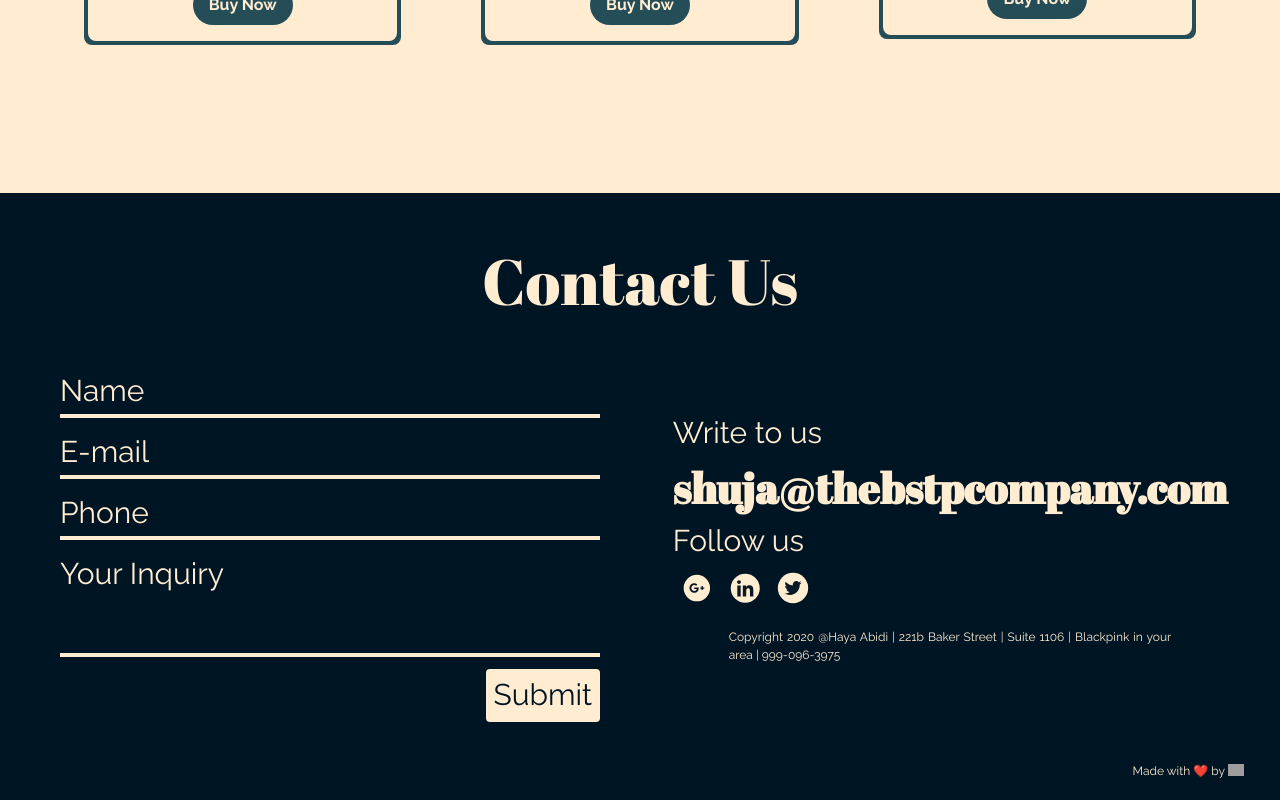
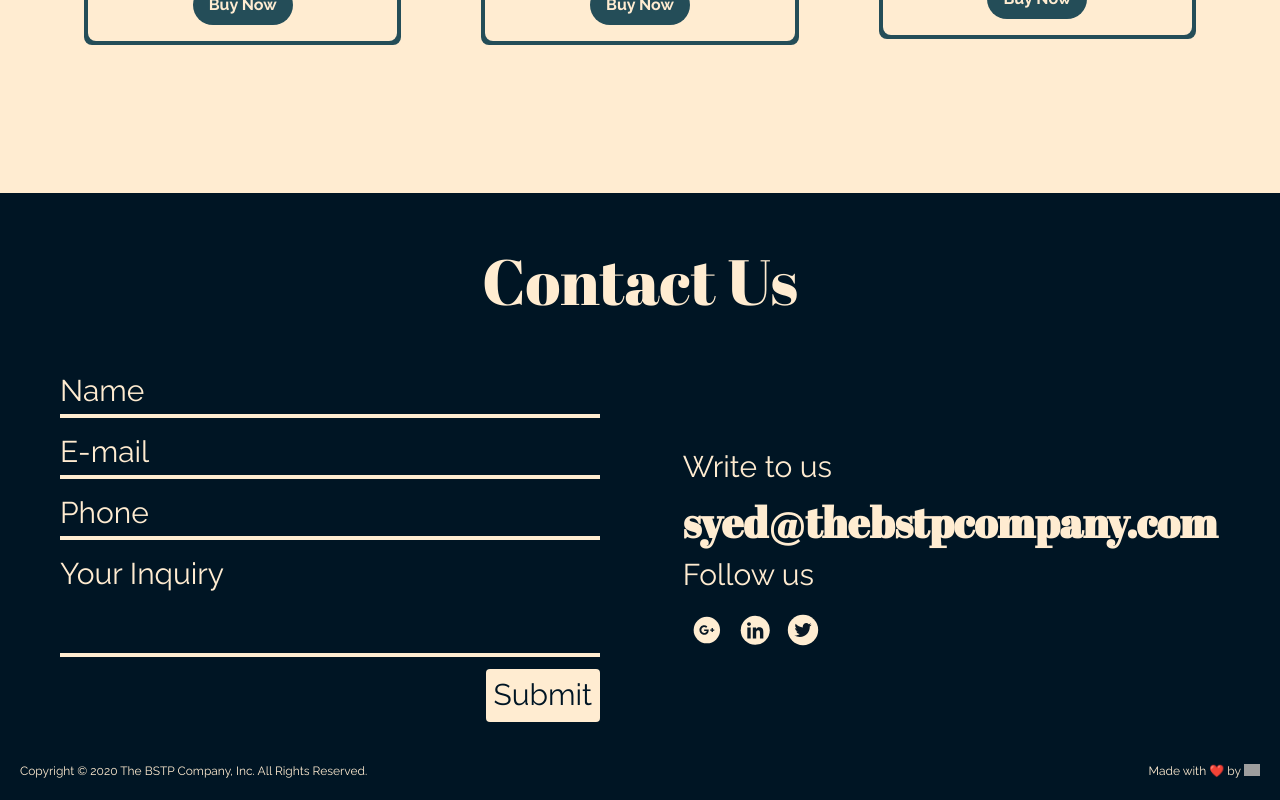
Before and after one commit to akshay-nm/thebstpcompany.com, a React (Create React App) app: page / in a window 1280 px wide. Shown: the part 2466-3266 px from the top of the page. Built offline with nearby package versions, Linux system fonts and the light colour scheme; grey boxes are pictures that could not be loaded.

Commit message:
Update email, fix social media profile sizes

```diff
--- a/src/components/contact-us/ContactUs.js
+++ b/src/components/contact-us/ContactUs.js
@@ -1,4 +1,4 @@
-import React from 'react';
+import React from 'react'
 import google from './google.svg'
 import linkedin from './linkedin.svg'
 import twitter from './twitter.svg'
@@ -6,44 +6,96 @@ import twitter from './twitter.svg'
 const ContactUs = () => {
   return (
     <div className='bg-secondary text-primary pt-10 pb-5 px-5'>
-      <div className='text-center text-contact-us-header font-heading'>Contact Us</div>
+      <div className='text-center text-contact-us-header font-heading'>
+        Contact Us
+      </div>
       <div className='grid grid-cols-1 md:grid-cols-2 p-10 gap-20 text-contact-us-content'>
         <div className='flex items-center justify-center'>
           <div>
-            <input className='border-primary placeholder-primary border-b-4 mb-3 bg-secondary w-full' placeholder='Name' type='text' id='name' />
-            <input className='border-primary placeholder-primary border-b-4 mb-3 bg-secondary w-full' placeholder='E-mail' type='text' id='email' />
-            <input className='border-primary placeholder-primary border-b-4 mb-3 bg-secondary w-full' placeholder='Phone' type='text' id='phone' />
+            <input
+              className='border-primary placeholder-primary border-b-4 mb-3 bg-secondary w-full'
+              placeholder='Name'
+              type='text'
+              id='name'
+            />
+            <input
+              className='border-primary placeholder-primary border-b-4 mb-3 bg-secondary w-full'
+              placeholder='E-mail'
+              type='text'
+              id='email'
+            />
+            <input
+              className='border-primary placeholder-primary border-b-4 mb-3 bg-secondary w-full'
+              placeholder='Phone'
+              type='text'
+              id='phone'
+            />
             <div className='mb-3'>Your Inquiry</div>
-            <input className='border-primary placeholder-primary border-b-4 mb-3 bg-secondary w-full' placeholder='' type='text' id='inquiry' />
+            <input
+              className='border-primary placeholder-primary border-b-4 mb-3 bg-secondary w-full'
+              placeholder=''
+              type='text'
+              id='inquiry'
+            />
             <div className='text-right'>
-              <button className='bg-primary text-secondary py-1 px-2 rounded'>Submit</button>
+              <button className='bg-primary text-secondary py-1 px-2 rounded'>
+                Submit
+              </button>
             </div>
           </div>
         </div>
         <div className='flex items-center justify-center'>
           <div>
             <div>Write to us</div>
-            <div className='font-black text-lg sm:text-xl md:text-2xl lg:text-contact-us-email font-heading'>shuja@thebstpcompany.com</div>
+            <div className='font-black text-lg sm:text-xl md:text-2xl lg:text-contact-us-email font-heading'>
+              syed@thebstpcompany.com
+            </div>
             <div>
               <div>Follow us</div>
               <div className='flex'>
-                <div className='rounded-full h-8 w-8 m-2'><img src={google} alt='Google +'/></div>
-                <div className='rounded-full h-8 w-8 m-2'><img src={linkedin} alt='LinkedIn'/></div>
-                <div className='rounded-full h-8 w-8 m-2'><img src={twitter} alt='Twitter'/></div>
+                <div className='rounded-full h-8 w-8 m-2'>
+                  <img src={google} className='w-12 h-12' alt='Google +' />
+                </div>
+                <div className='rounded-full h-8 w-8 m-2'>
+                  <img src={linkedin} className='w-12 h-12' alt='LinkedIn' />
+                </div>
+                <div className='rounded-full h-8 w-8 m-2'>
+                  <img src={twitter} className='w-12 h-12' alt='Twitter' />
+                </div>
               </div>
             </div>
-            <div className='text-xs text-justify p-4 mx-10'>Copyright 2020 @Haya Abidi | 221b Baker Street | Suite 1106 | Blackpink in your area | 999-096-3975</div>
           </div>
         </div>
       </div>
-      <div className='text-xs text-justify px-4 flex items-end w-100 justify-end'>
-        <div>Made with <span role='img' aria-label='love'>❤️</span> by&nbsp;</div>
-        <div>
-          <a href='https://sdiot.io' rel='noreferrer noopener' target='_blank'><img className='h-3 mb-1' src='https://sdiot.io/static/media/sdiot-logo.6f56f3c3.svg' alt='sdiot' /></a>
+      <div className='grid grid-cols-1 md:grid-cols-2'>
+        <div className='text-xs text-center md:text-justify'>
+          Copyright © 2020 The BSTP Company, Inc. All Rights Reserved.
+        </div>
+        <div className='text-xs text-justify flex items-end justify-center md:justify-end w-100'>
+          <div>
+            Made with{' '}
+            <span role='img' aria-label='love'>
+              ❤️
+            </span>{' '}
+            by&nbsp;
+          </div>
+          <div>
+            <a
+              href='https://sdiot.io'
+              rel='noreferrer noopener'
+              target='_blank'
+            >
+              <img
+                className='h-3 mb-1'
+                src='https://sdiot.io/static/media/sdiot-logo.6f56f3c3.svg'
+                alt='sdiot'
+              />
+            </a>
+          </div>
         </div>
       </div>
     </div>
-  );
-};
+  )
+}
 
-export default ContactUs;
+export default ContactUs
```
